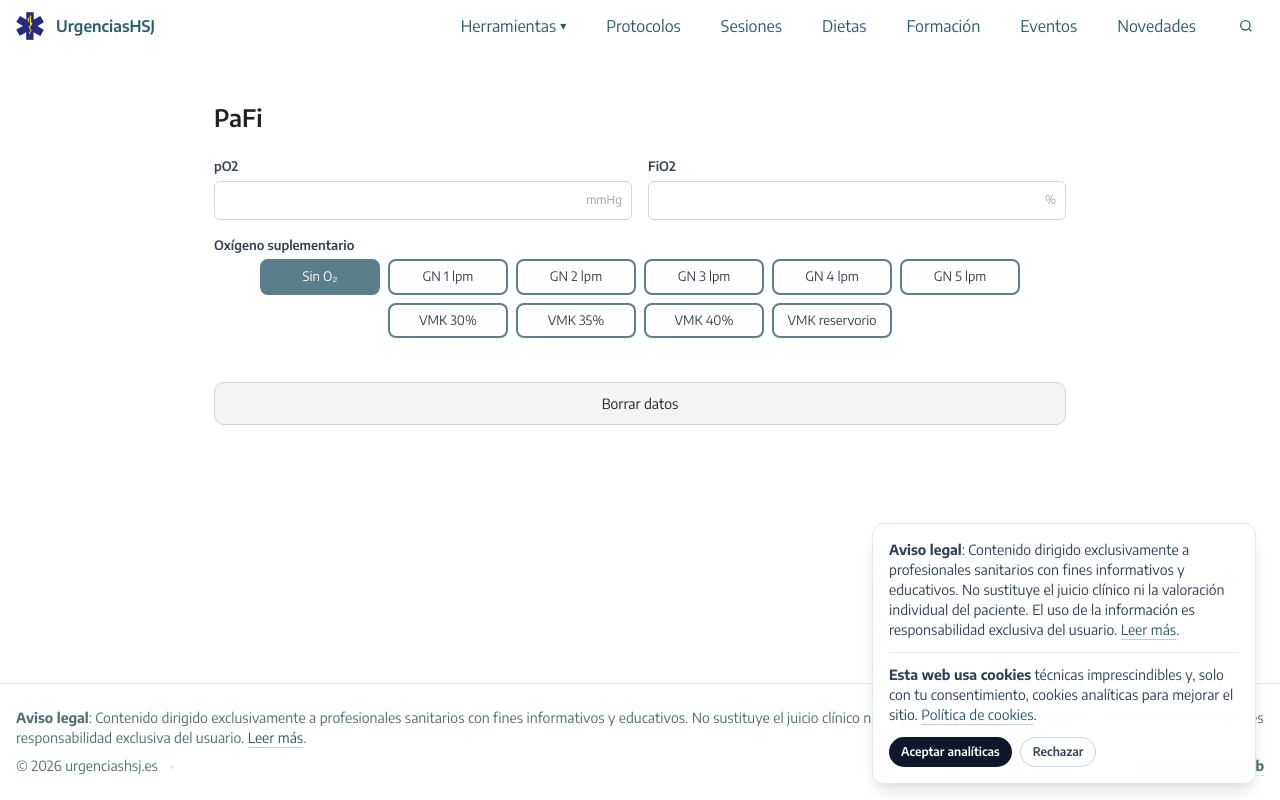
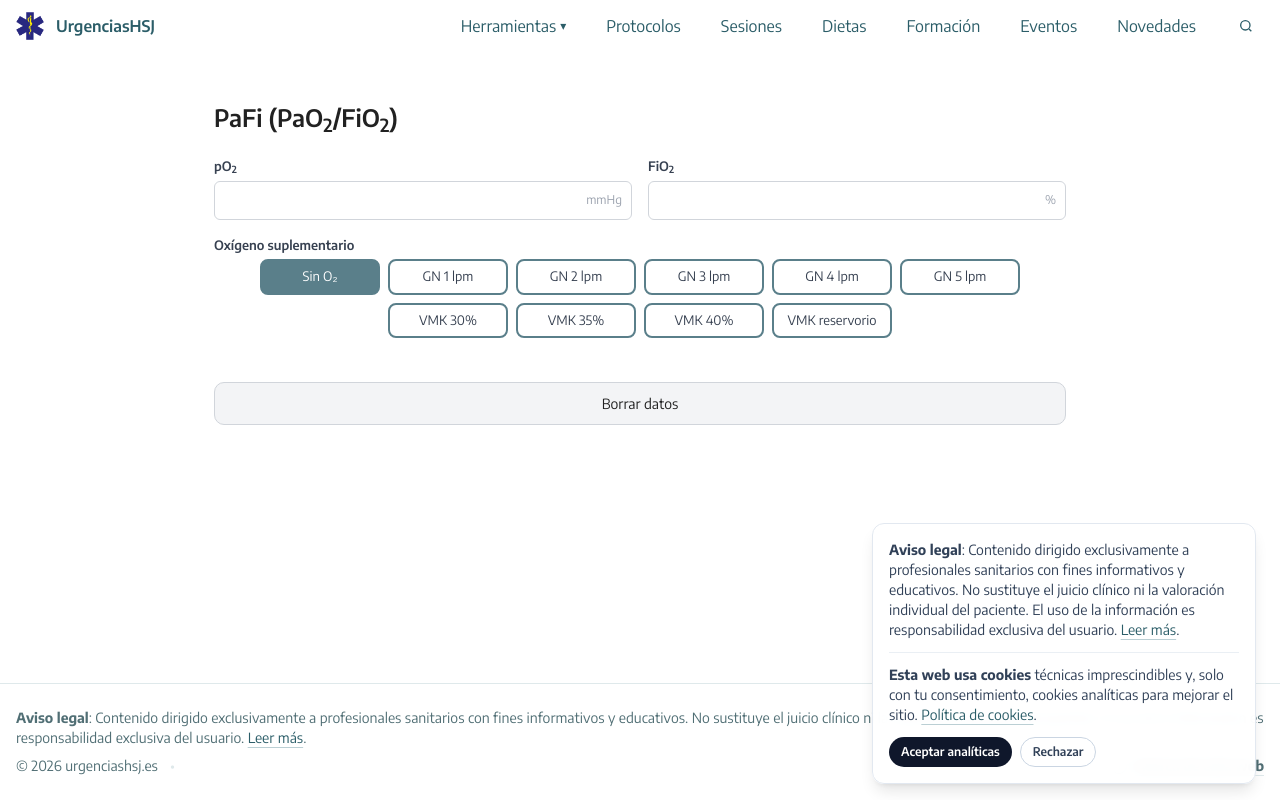
Before and after one commit to CincoD2/urgenciashsj-web, a Next.js app: page /escalas/pafi in a window 1280 px wide. Built offline with nearby package versions, Linux system fonts and the light colour scheme; no server answers.

Commit message:
homogeneización

```diff
--- a/src/app/escalas/pafi/page.tsx
+++ b/src/app/escalas/pafi/page.tsx
@@ -1,4 +1,4 @@
-"use client"
+'use client';
 // @ts-nocheck
 
 import { useMemo, useState } from 'react';
@@ -20,7 +20,7 @@ const OXIGENO: Oxigeno[] = [
   { id: '30', label: 'VMK 30%', valor: 30 },
   { id: '35', label: 'VMK 35%', valor: 35 },
   { id: '40b', label: 'VMK 40%', valor: 40 },
-  { id: '50', label: 'VMK reservorio', valor: 50 }
+  { id: '50', label: 'VMK reservorio', valor: 50 },
 ];
 
 function getGravedad(ratio: number) {
@@ -79,10 +79,14 @@ ${calculo.texto}`;
 
   return (
     <main className="escala-wrapper space-y-6" style={{ padding: 24 }}>
-      <h1 className="text-2xl font-semibold">PaFi</h1>
+      <h1 className="text-2xl font-semibold">
+        PaFi (PaO<sub>2</sub>/FiO<sub>2</sub>)
+      </h1>
       <div className="inputs-grid">
         <div className="input-group">
-          <label>pO2</label>
+          <label>
+            pO<sub>2</sub>
+          </label>
           <div className="input-con-unidad">
             <input type="number" min="0" value={po2} onChange={(e) => setPo2(e.target.value)} />
             <span className="input-unidad">mmHg</span>
@@ -90,9 +94,17 @@ ${calculo.texto}`;
         </div>
 
         <div className="input-group">
-          <label>FiO2</label>
+          <label>
+            FiO<sub>2</sub>
+          </label>
           <div className="input-con-unidad">
-            <input type="number" min="21" max="100" value={fio2} onChange={(e) => setFio2(e.target.value)} />
+            <input
+              type="number"
+              min="21"
+              max="100"
+              value={fio2}
+              onChange={(e) => setFio2(e.target.value)}
+            />
             <span className="input-unidad">%</span>
           </div>
         </div>
--- a/src/app/escalas/safi/page.tsx
+++ b/src/app/escalas/safi/page.tsx
@@ -128,7 +128,9 @@ ${calculo.gravedad.texto}`;
       <h1 className="text-2xl font-semibold">SpO2Fi (SaFi) y equivalencia en PaFi</h1>
       <div className="inputs-grid">
         <div className="input-group">
-          <label>SpO2</label>
+          <label>
+            SpO<sub>2</sub>
+          </label>
           <div className="input-con-unidad">
             <input type="number" min="0" value={spo2} onChange={(e) => setSpo2(e.target.value)} />
             <span className="input-unidad">%</span>
@@ -136,7 +138,9 @@ ${calculo.gravedad.texto}`;
         </div>
 
         <div className="input-group">
-          <label>FiO2</label>
+          <label>
+            FiO<sub>2</sub>
+          </label>
           <div className="input-con-unidad">
             <input
               type="number"
```
